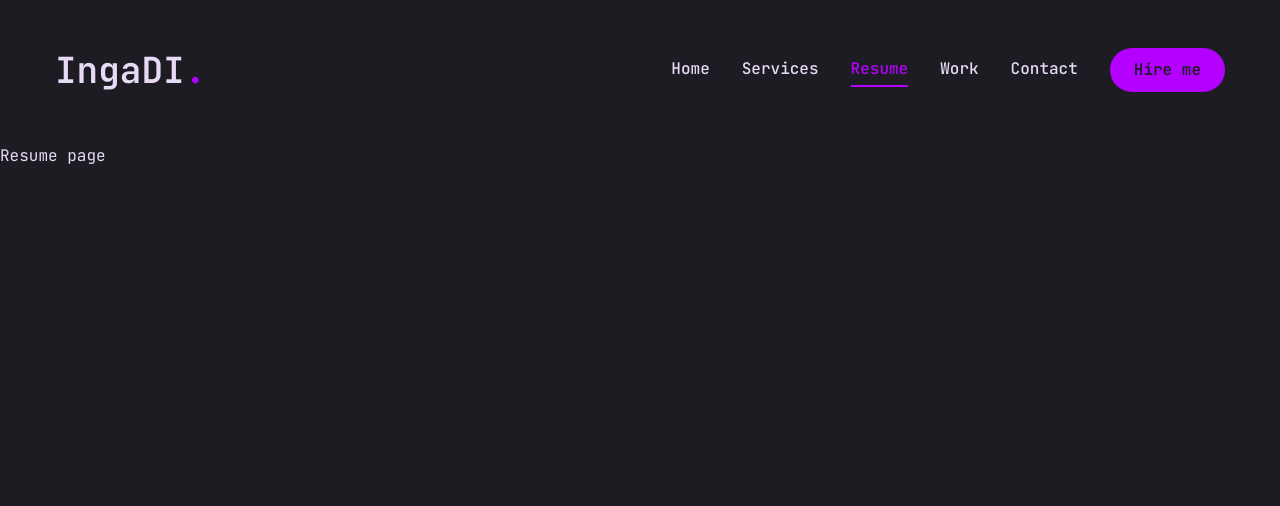
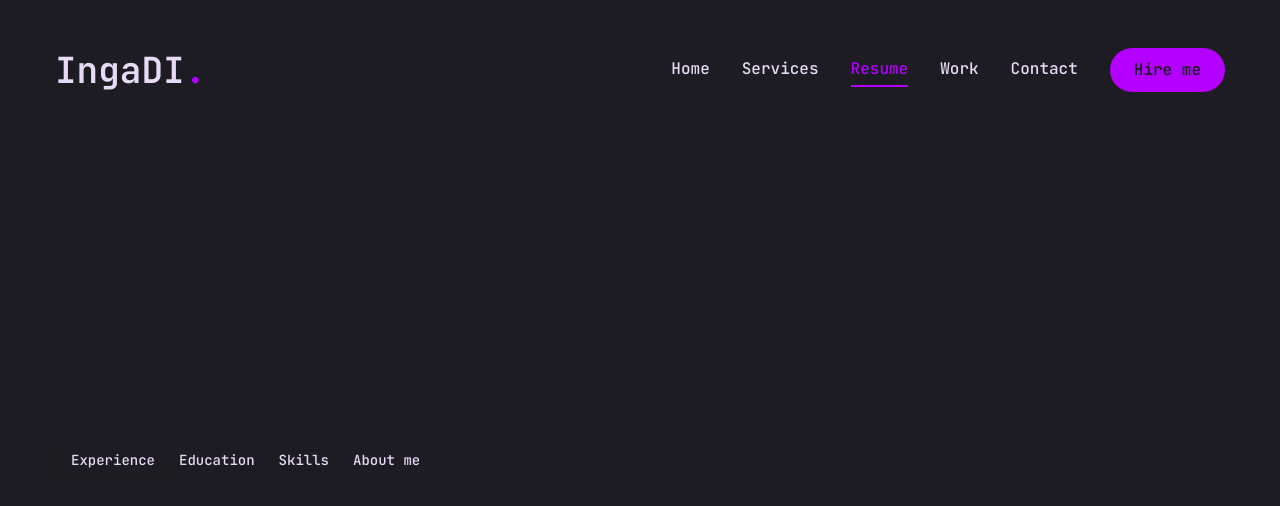
Before and after one commit to inga-divra/ingadi-portfolio, a Next.js app: page /resume in a window 1280 px wide. Shown: the top 506 px of the page. Built offline with nearby package versions, Linux system fonts and the light colour scheme.

Commit message:
Added ShadCN Tabs component with custom classes for displaying experience, education, skills, and about me sections on the resume page.

```diff
--- a/app/resume/page.jsx
+++ b/app/resume/page.jsx
@@ -150,9 +150,28 @@
 
 const Resume = () => {
     return (
-        <div>
-            Resume page
-        </div>
+        <motion.div
+            className='min-h-[80vh] flex items-center justify-center py-12 xl:py-0'
+            initial={{ opacity: 0 }}
+            animate={{
+                opacity: 1,
+                transition: { delay: 2.4, duration: 0.4, ease: "easeIn" },
+            }}
+
+        >
+            <div className='container mx-auto'>
+                <Tabs
+                    defaultValue='experience'
+                    className='flex flex-col xl:flex-row gap-[60px]'>
+                    <TabsList>
+                        <TabsTrigger value="experience">Experience</TabsTrigger>
+                        <TabsTrigger value="education">Education</TabsTrigger>
+                        <TabsTrigger value="skills">Skills</TabsTrigger>
+                        <TabsTrigger value="about">About me</TabsTrigger>
+                    </TabsList>
+                </Tabs>
+            </div>
+        </motion.div>
     );
 };
 
```
